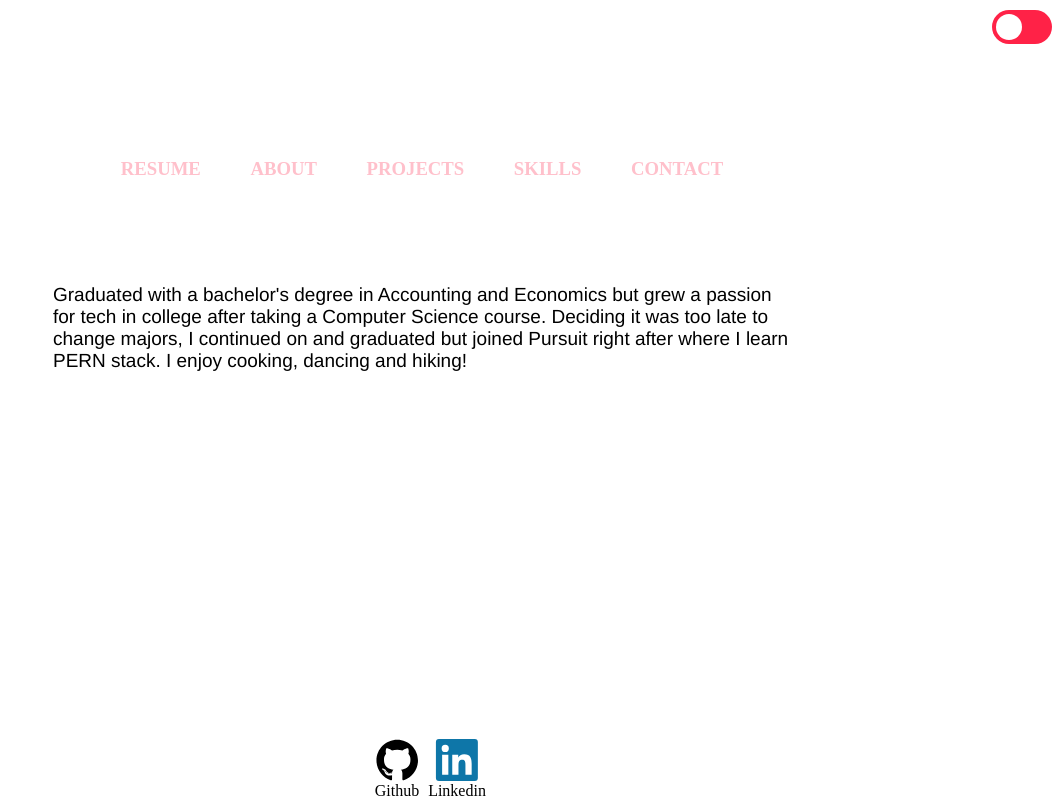
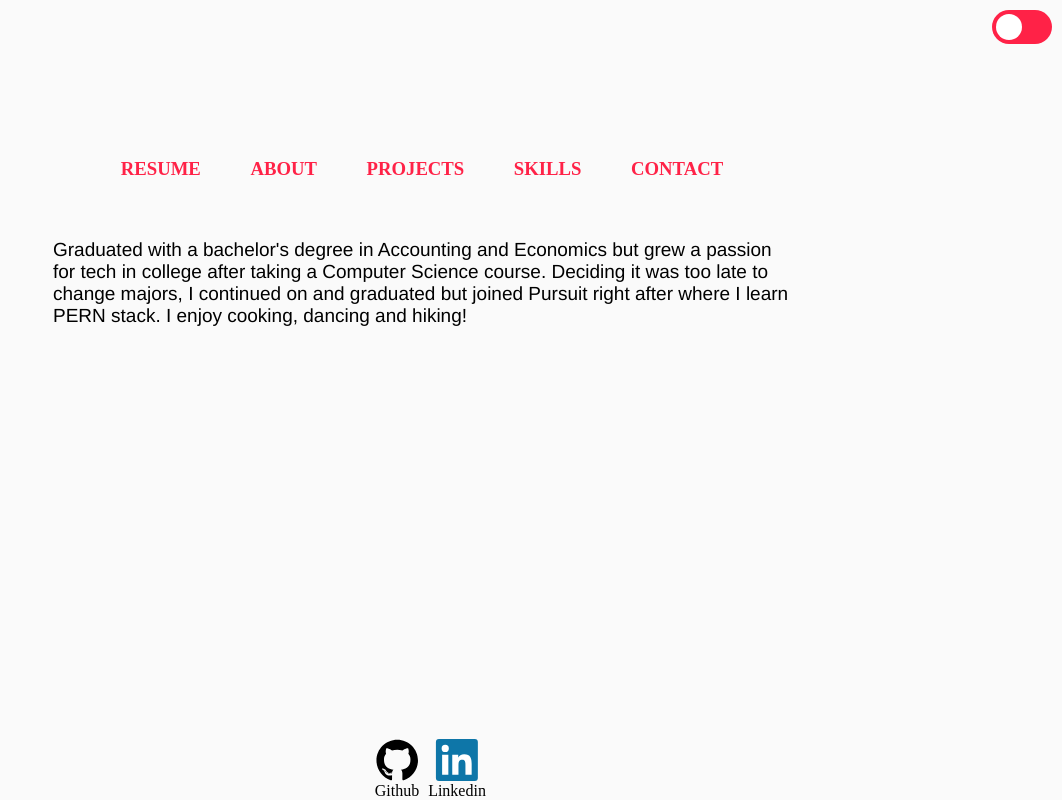
Before and after one commit to KathyPuma/Portfolio, a React (Create React App) app: page / in a window 1280 px wide. Shown: the whole page, without its empty margins (218-1280 px from the left). Built offline with nearby package versions, Linux system fonts and the light colour scheme.

Commit message:
Remove padding-top for the home, project,about contact and skills page, change navbar heading color from pink to #FF2247, and update light and dark mode background color

```diff
--- a/src/App.css
+++ b/src/App.css
@@ -1,12 +1,12 @@
 .Light{
-  background-color: white;
+  background-color:#FAFAFA;
   color: black;
   min-height: 100vh;
   fill: black;
 }
 
 .Dark{
-  background-color:black;
+  background-color: #121212;
   color:white;
   min-height: 100vh;
   fill: white;
@@ -23,10 +23,9 @@ font-family: 'Playfair Display', serif;
 
 .Home-stage, .Projects-stage,  .About-stage,  .Contact-stage, .Skills-stage {
   height: 100%;
-  padding-top: 45px;
   padding-bottom: 5rem;
 }
 
 .Nav-heading{
-  color: pink;
+  color: #FF2247;
 };
```
